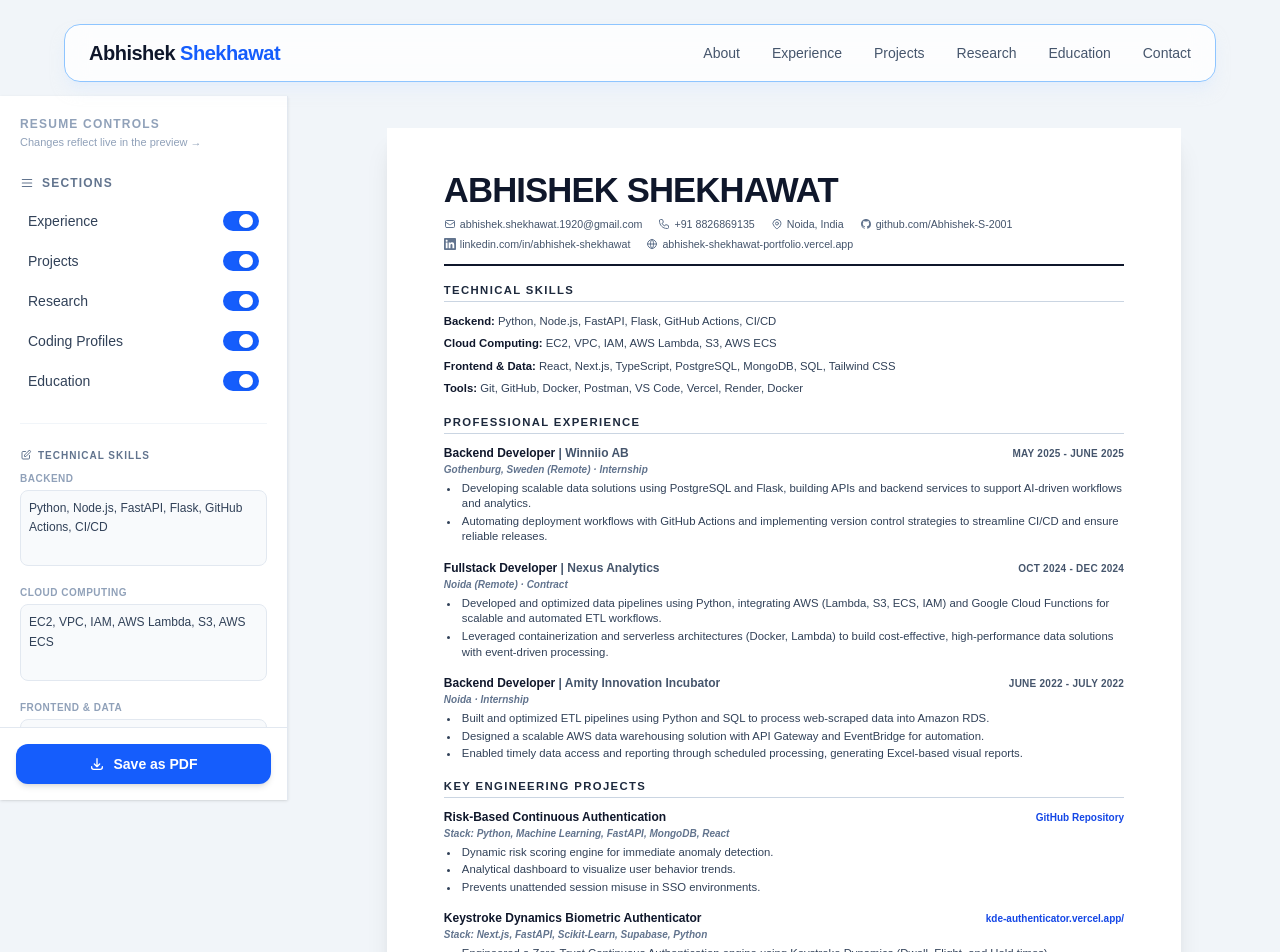
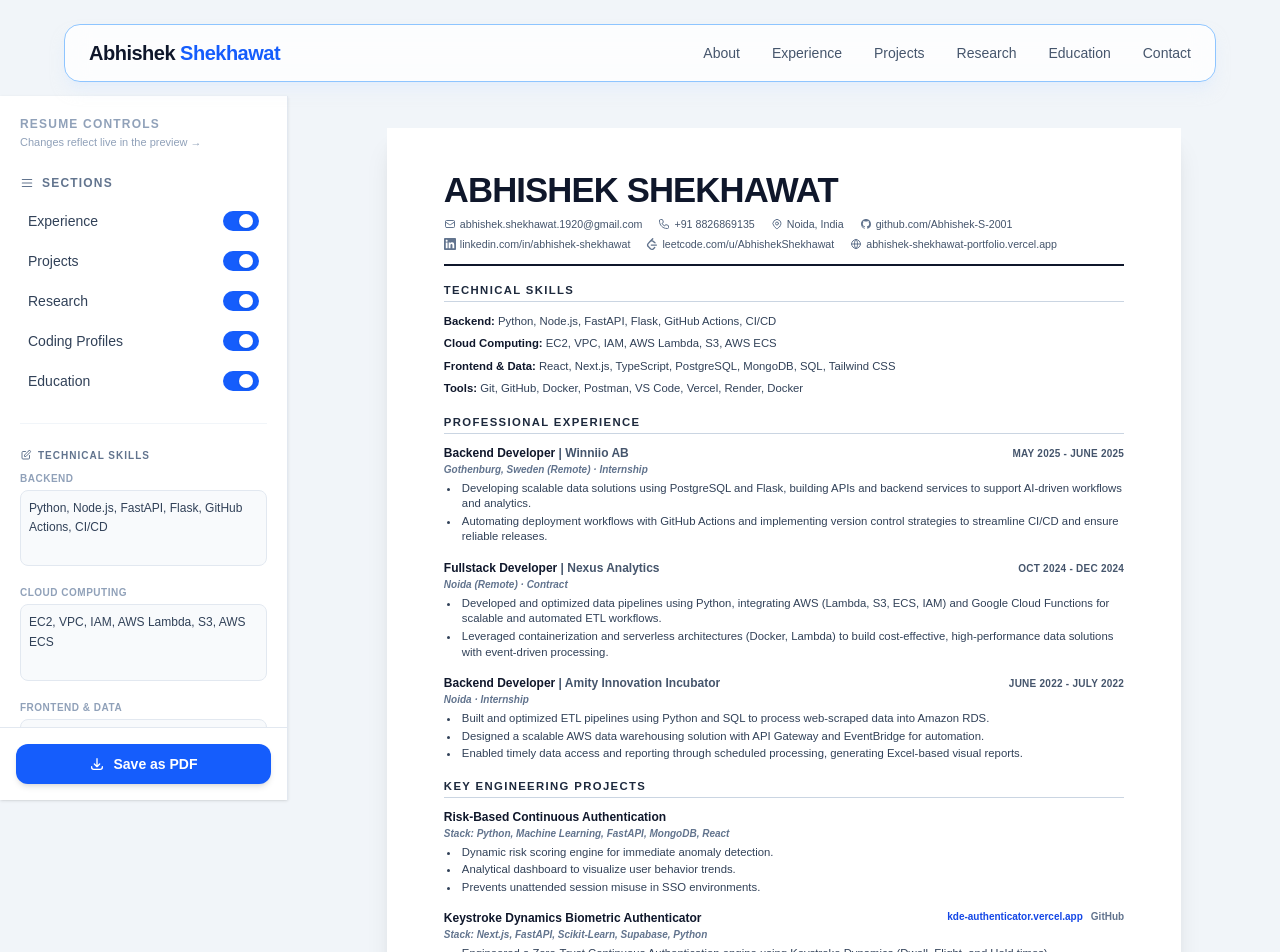
Before and after one commit to Abhishek-S-2001/portfolio, a Next.js app: page /resume in a window 1280 px wide. Shown: the top 952 px of the page. Built offline with nearby package versions, Linux system fonts and the light colour scheme.

Commit message:
Bug Fixes

```diff
--- a/app/layout.tsx
+++ b/app/layout.tsx
@@ -8,12 +8,14 @@
   children: React.ReactNode;
 }) {
   return (
-    <html lang="en">
-      <body className="bg-slate-50 text-slate-900 antialiased selection:bg-blue-100 selection:text-blue-900">
+    <html lang="en" suppressHydrationWarning>
+      <body className="bg-slate-50 text-slate-900 antialiased selection:bg-blue-100 selection:text-blue-900"
+        suppressHydrationWarning>
         <Navbar />
         <PageTransition>
           {children}
         </PageTransition>
+
       </body>
     </html>
   );
--- a/app/resume/components/ResumeDocument.tsx
+++ b/app/resume/components/ResumeDocument.tsx
@@ -61,6 +61,13 @@
             <path d="M20.447 20.452h-3.554v-5.569c0-1.328-.027-3.037-1.852-3.037-1.853 0-2.136 1.445-2.136 2.939v5.667H9.351V9h3.414v1.561h.046c.477-.9 1.637-1.85 3.37-1.85 3.601 0 4.267 2.37 4.267 5.455v6.286zM5.337 7.433c-1.144 0-2.063-.926-2.063-2.065 0-1.138.92-2.063 2.063-2.063 1.14 0 2.064.925 2.064 2.063 0 1.139-.925 2.065-2.064 2.065zm1.782 13.019H3.555V9h3.564v11.452zM22.225 0H1.771C.792 0 0 .774 0 1.729v20.542C0 23.227.792 24 1.771 24h20.451C23.2 24 24 23.227 24 22.271V1.729C24 .774 23.2 0 22.225 0z" />
           </svg>
           linkedin.com/in/abhishek-shekhawat
+        </a>
+
+        <a href="https://leetcode.com/u/AbhishekShekhawat/" target="_blank" rel="noopener noreferrer" className="flex items-center gap-1 hover:text-slate-900 transition-colors">
+          <svg className="w-3 h-3 shrink-0 text-slate-500" fill="currentColor" viewBox="0 0 24 24">
+            <path d="M13.483 0a1.374 1.374 0 0 0-.961.438L7.116 6.226l-3.854 4.126a5.266 5.266 0 0 0-1.209 2.104 5.35 5.35 0 0 0-.125.513 5.527 5.527 0 0 0 .062 2.362 5.83 5.83 0 0 0 .349 1.017 5.938 5.938 0 0 0 1.271 1.818l4.277 4.193.039.038c2.248 2.165 5.852 2.133 8.063-.074l2.396-2.392c.54-.54.54-1.414.003-1.955a1.378 1.378 0 0 0-1.951-.003l-2.396 2.392a3.021 3.021 0 0 1-4.205.038l-.02-.019-4.276-4.193c-.652-.64-.972-1.469-.948-2.263a2.68 2.68 0 0 1 .066-.523 2.545 2.545 0 0 1 .619-1.164L9.13 8.114c1.058-1.134 3.204-1.27 4.43-.278l3.501 2.831c.593.48 1.461.387 1.94-.207a1.384 1.384 0 0 0-.207-1.943l-3.5-2.831c-.8-.647-1.766-1.045-2.774-1.202l2.015-2.158A1.384 1.384 0 0 0 13.483 0zm-2.866 12.815a1.38 1.38 0 0 0-1.38 1.382 1.38 1.38 0 0 0 1.38 1.382H20.79a1.38 1.38 0 0 0 1.38-1.382 1.38 1.38 0 0 0-1.38-1.382z" />
+          </svg>
+          leetcode.com/u/AbhishekShekhawat
         </a>
 
         <a href="https://abhishek-shekhawat-portfolio.vercel.app" target="_blank" rel="noopener noreferrer" className="flex items-center gap-1 hover:text-slate-900 transition-colors">
@@ -129,15 +136,31 @@
       <div className="space-y-3.5">
         {visibleProjects.map((project) => (
           <div key={project.title}>
-            <div className="flex justify-between items-baseline">
+            <div className="flex justify-between items-start gap-2">
               <h3 className="text-[9pt] font-bold">{project.title}</h3>
-              <span className="text-[7.5pt] font-bold text-blue-700 shrink-0 ml-2">
-                {project.link
-                  ? project.link.replace("https://", "")
-                  : project.github
-                    ? project.github.replace("https://github.com/", "github.com/")
-                    : "GitHub Repository"}
-              </span>
+              {/* Show live link and/or github — only when they exist */}
+              <div className="flex items-center gap-2 shrink-0 flex-wrap justify-end">
+                {project.link && (
+                  <a
+                    href={project.link}
+                    target="_blank"
+                    rel="noopener noreferrer"
+                    className="text-[7.5pt] font-bold text-blue-700 hover:text-blue-900 transition-colors"
+                  >
+                    {project.link.replace("https://", "")}
+                  </a>
+                )}
+                {project.github && (
+                  <a
+                    href={project.github}
+                    target="_blank"
+                    rel="noopener noreferrer"
+                    className="text-[7.5pt] font-semibold text-slate-500 hover:text-slate-700 transition-colors"
+                  >
+                    {project.link ? "GitHub" : project.github.replace("https://github.com/", "github.com/")}
+                  </a>
+                )}
+              </div>
             </div>
             <p className="text-[7.5pt] font-semibold text-slate-500 italic mb-1">
               Stack: {project.tech.join(", ")}
@@ -153,6 +176,7 @@
     </section>
   );
 }
+
 
 // ─── RESEARCH ─────────────────────────────────────────────────────────────────
 function ResearchSection() {
--- a/data/projects.ts
+++ b/data/projects.ts
@@ -46,7 +46,7 @@
       "Developed a Live Telemetry Dashboard rendering real-time Matplotlib charts via Base64 encoding.",
     ],
     github: "https://github.com/Abhishek-S-2001/Anomaly_Detector/tree/KDE_Authenticator_Demo",
-    link: "https://kde-authenticator.vercel.app/",
+    link: "https://kde-authenticator.vercel.app",
     contentSections: [
       {
         title: "System Architecture & Live Dashboard",
@@ -188,7 +188,7 @@
       "Fully responsive, light-themed UI deployed seamlessly via Vercel.",
     ],
     github: "https://github.com/Abhishek-S-2001/portfolio",
-    link: "https://abhishek-shekhawat-portfolio.vercel.app/",
+    link: "https://abhishek-shekhawat-portfolio.vercel.app",
     contentSections: [
       {
         title: "System Architecture: 'Data-as-Content'",
```
